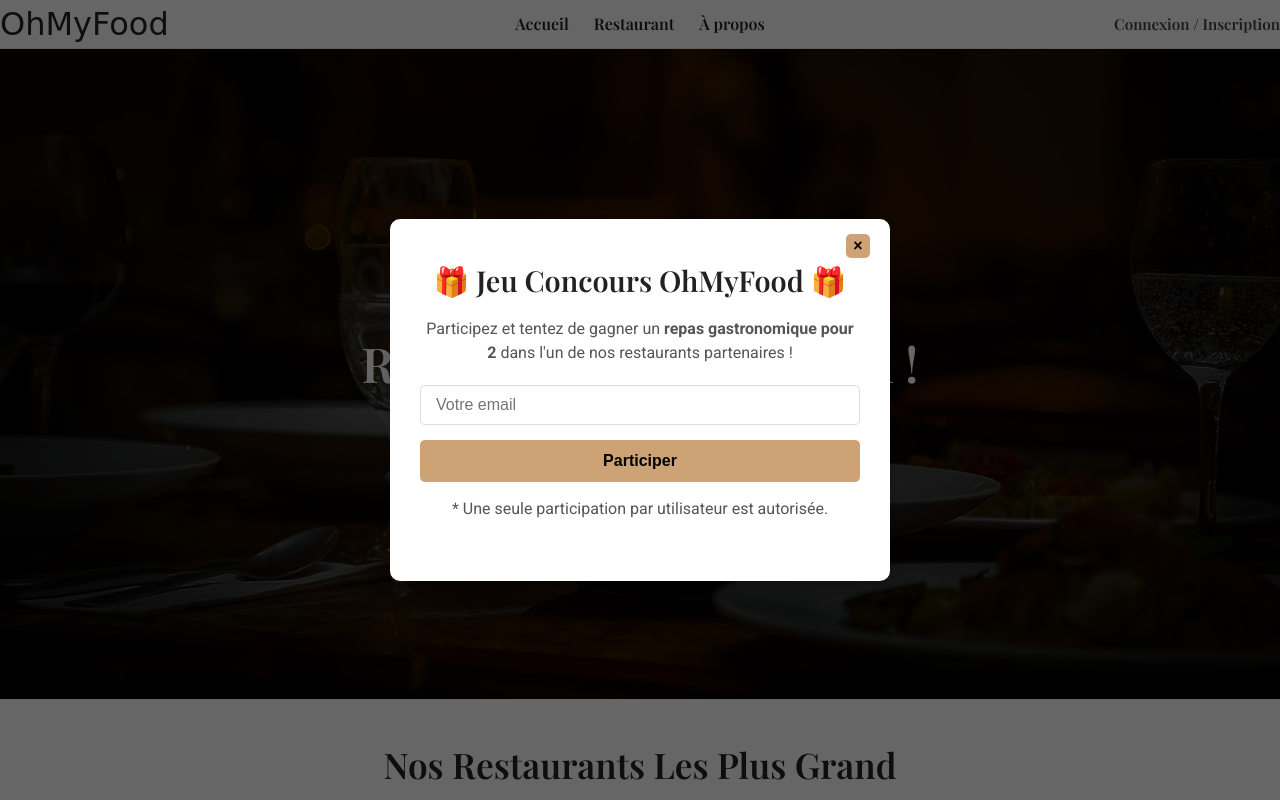
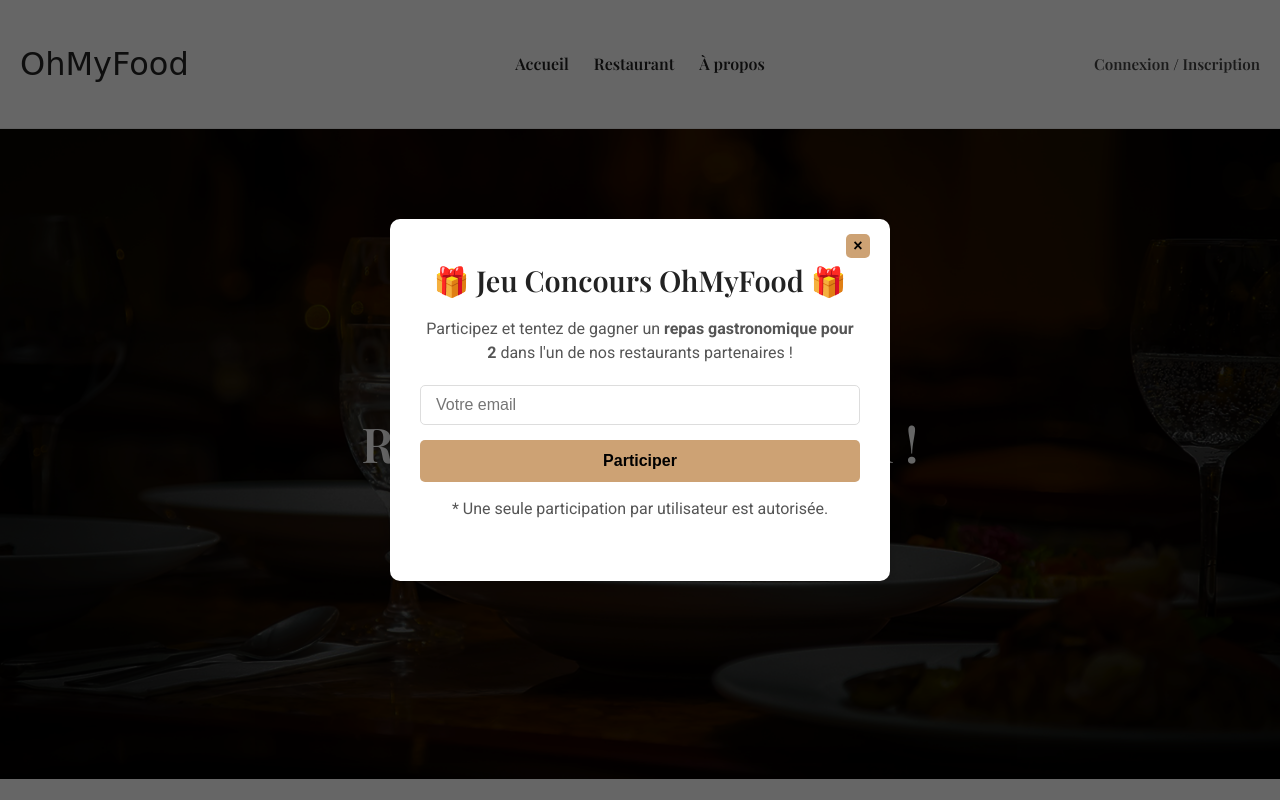
Before and after one commit to RyanJPM/portfolio-github, a plain HTML site: page projets/ohmyfood/index.html in a window 1280 px wide. Shown: the top 800 px of the page. Drawn offline with nearby package versions, Linux system fonts and the light colour scheme; a web font is replaced by a local one.

Commit message:
Fix css px  Header OhMyFood

```diff
--- a/projets/ohmyfood/style.css
+++ b/projets/ohmyfood/style.css
@@ -25,7 +25,7 @@
 
 .site-header {
   background-color: #fff;
-  padding: 40px 20;
+  padding: 40px 20px;
   border-bottom: 1px solid #eee;
   top: 0;
   z-index: 10;
```
